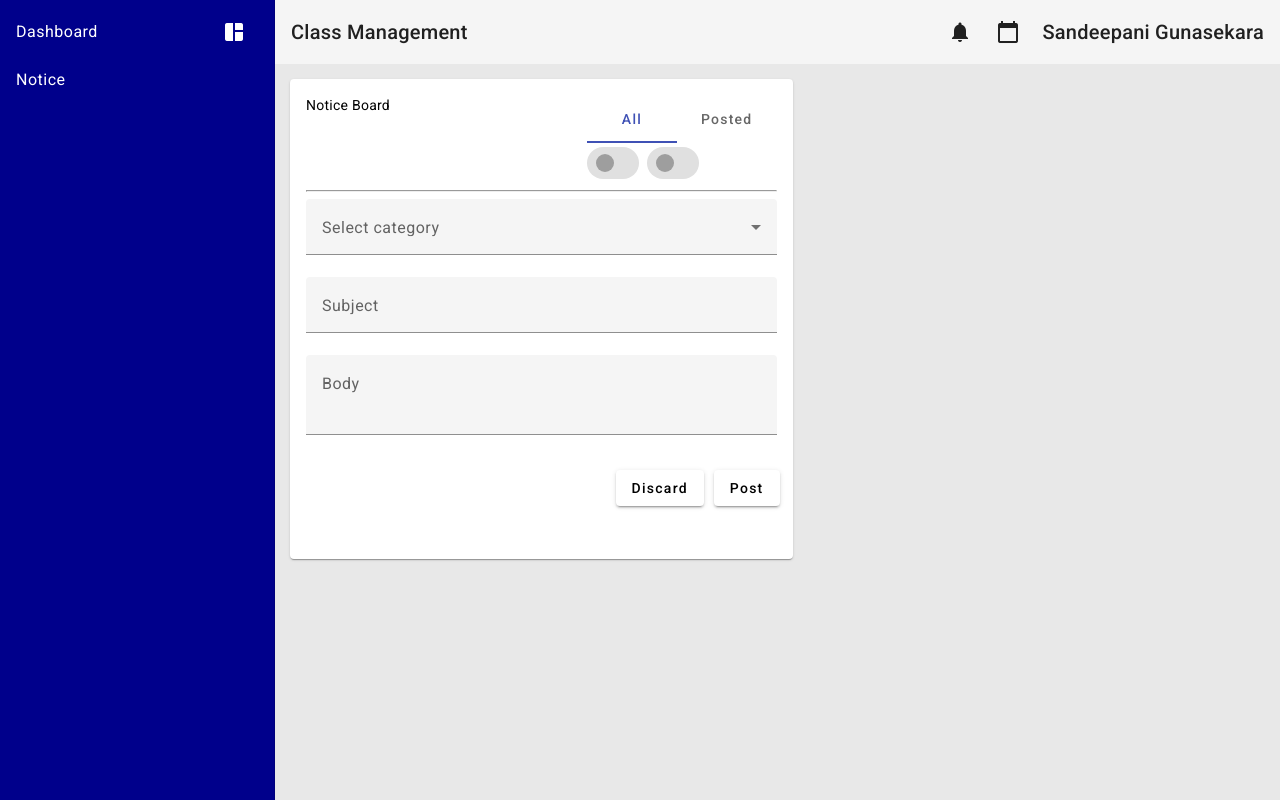
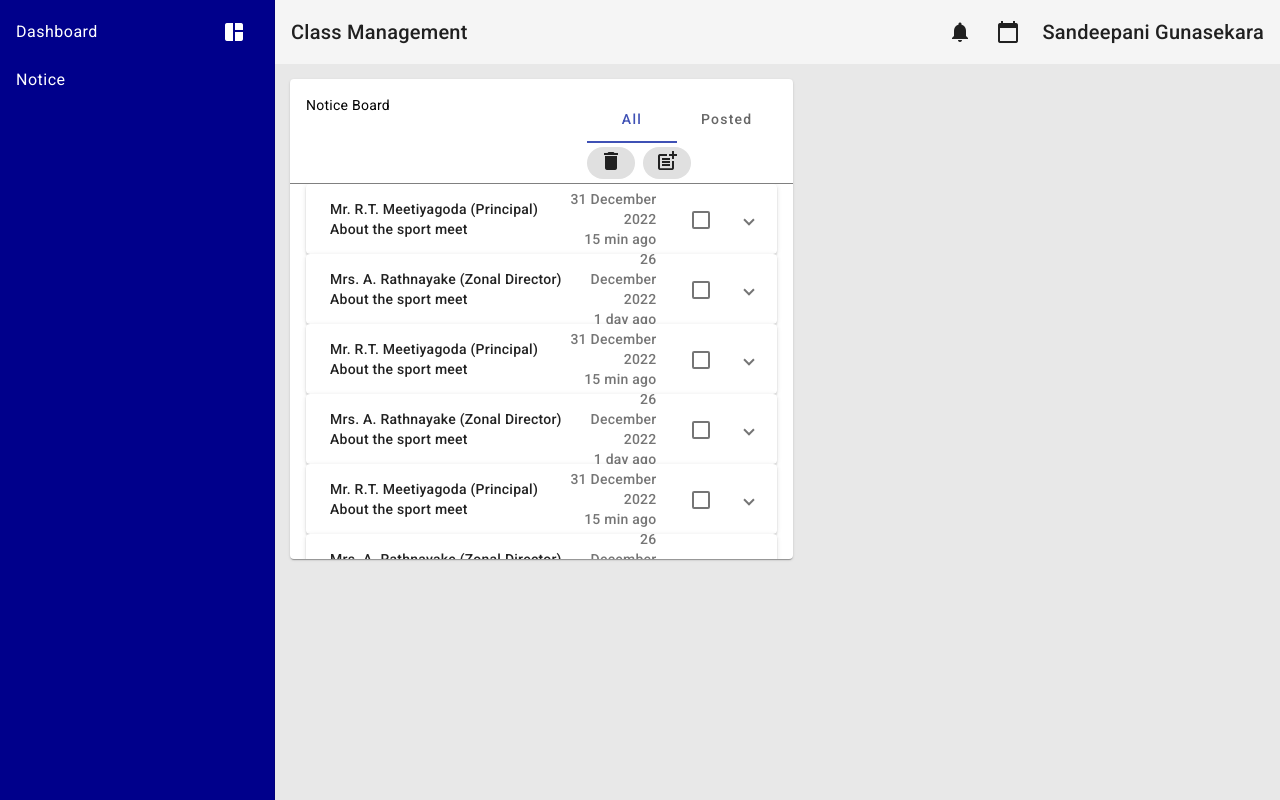
Before and after one commit to codingPentagon/ZoneEd, an Angular app in the folder frontend/: page /notice in a window 1280 px wide. Built offline with nearby package versions, Linux system fonts and the light colour scheme; grey boxes are pictures that could not be loaded.

Commit message:
Created notice view.

```diff
--- a/frontend/src/app/notice/notice.component.css
+++ b/frontend/src/app/notice/notice.component.css
@@ -31,4 +31,29 @@ textarea{
 }
 button{
   margin: 5px;
+  float: right;
 }
+
+form{
+  display:none ;
+}
+.mat-mdc-form-field + .mat-mdc-form-field {
+  margin-left: 8px;
+}
+
+mat-panel-description{
+  justify-content: right;
+  text-align: right;
+}
+
+mat-panel-title {
+  white-space: nowrap;
+}
+
+mat-card-content{
+  overflow: auto;
+}
+mat-card-header{
+  border-bottom: 1.5px solid gray;
+
+}
--- a/frontend/src/app/notice/notice.component.html
+++ b/frontend/src/app/notice/notice.component.html
@@ -12,11 +12,11 @@
           </mat-tab-group>
 
           <mat-chip-listbox>
-            <mat-chip-option>
-              <img matChipAvatar src="https://cdn-icons-png.flaticon.com/128/565/565491.png">
+            <mat-chip-option >
+              <mat-icon >delete</mat-icon>
             </mat-chip-option>
             <mat-chip-option>
-              <img matChipAvatar src="https://cdn-icons-png.flaticon.com/128/8173/8173351.png">
+              <mat-icon>post_add</mat-icon>
             </mat-chip-option>
           </mat-chip-listbox>
 
@@ -24,7 +24,6 @@
 
     </mat-card-header>
     <mat-card-content>
-      <hr>
       <form>
         <mat-form-field>
           <mat-label>Select category</mat-label>
@@ -46,14 +45,37 @@
           </mat-label>
           <textarea matInput></textarea>
         </mat-form-field>
+        <button mat-raised-button>Discard</button>
+        <button mat-raised-button>Post</button>
       </form>
+
+      <div class="notices" *ngFor="let notice of notices" >
+        <mat-accordion>
+          <mat-expansion-panel >
+            <mat-expansion-panel-header [collapsedHeight]="'70px'" [expandedHeight]="'70px'">
+              <mat-panel-title >
+                {{notice.sender}}
+                <br>
+                {{notice.subject}}
+              </mat-panel-title>
+              <mat-panel-description>
+               {{notice.date}}
+                <br>
+                {{notice.time}}
+                <br>
+                <mat-action-row>
+                  <mat-checkbox ></mat-checkbox>
+                </mat-action-row>
+              </mat-panel-description>
+            </mat-expansion-panel-header>
+            <p>{{notice.content}}</p>
+          </mat-expansion-panel>
+        </mat-accordion>
+
+
+      </div>
 
     </mat-card-content>
 
-    <mat-card-actions align="end">
-      <button mat-raised-button>Discard</button>
-      <button mat-raised-button>Post</button>
-    </mat-card-actions>
-
   </mat-card>
 </div>
--- a/frontend/src/app/notice/notice.component.ts
+++ b/frontend/src/app/notice/notice.component.ts
@@ -11,4 +11,14 @@ export class NoticeComponent {
     {viewValue:"Parents", value:"parent"},
     {viewValue:"Students", value:"student"}
   ];
+
+  notices = [
+    {sender:"Mr. R.T. Meetiyagoda (Principal)",date:"31 December 2022", subject:"About the sport meet", content:"It will be held on next month", time:"15 min ago"},
+    {sender:"Mrs. A. Rathnayake (Zonal Director)",date:"26 December 2022", subject:"About the sport meet", content:"It will be held on next month", time:"1 day ago"},
+    {sender:"Mr. R.T. Meetiyagoda (Principal)",date:"31 December 2022", subject:"About the sport meet", content:"It will be held on next month", time:"15 min ago"},
+    {sender:"Mrs. A. Rathnayake (Zonal Director)",date:"26 December 2022", subject:"About the sport meet", content:"It will be held on next month", time:"1 day ago"},
+    {sender:"Mr. R.T. Meetiyagoda (Principal)",date:"31 December 2022", subject:"About the sport meet", content:"It will be held on next month", time:"15 min ago"},
+    {sender:"Mrs. A. Rathnayake (Zonal Director)",date:"26 December 2022", subject:"About the sport meet", content:"It will be held on next month", time:"1 day ago"}
+  ];
+
 }
```
Also changed, not shown: frontend/src/app/app.module.ts (+11 -1 lines).
